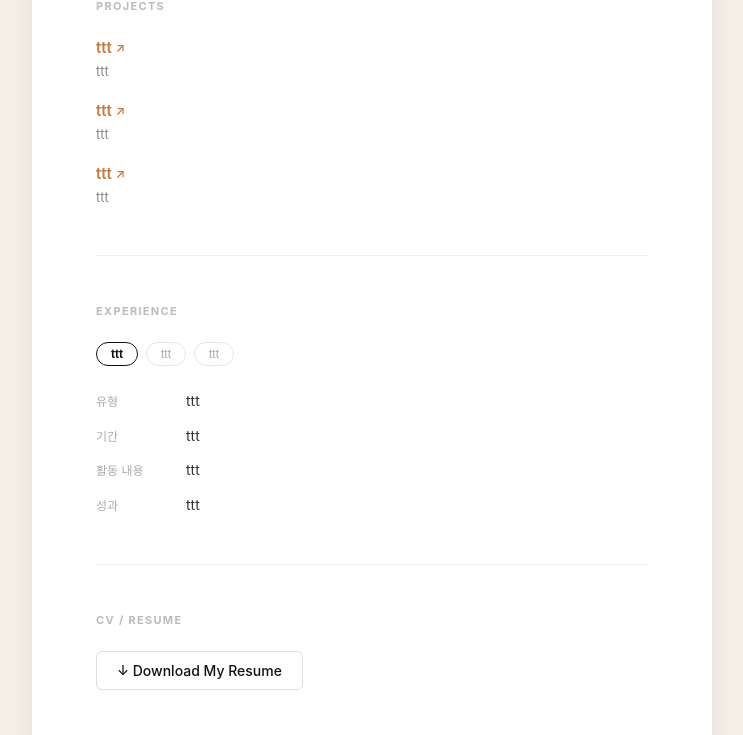
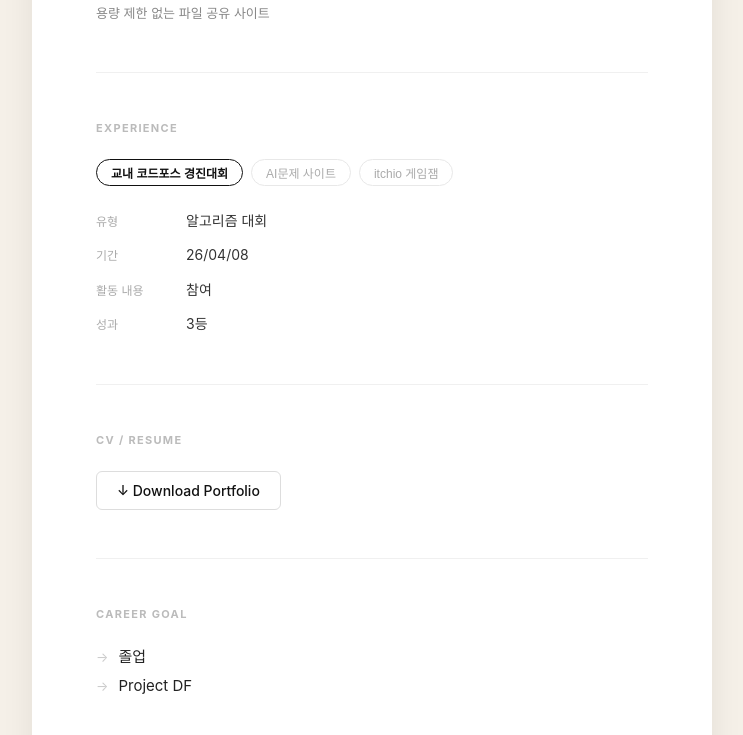
Before and after one commit to EmptyBug/EmptyBug.github.io, a plain HTML site: page index.html in a window 1280 px wide. Shown: the part 1318-2053 px from the top of the page, without its empty margins (268-1011 px from the left). Drawn offline with Linux system fonts and the light colour scheme.

Commit message:
데이터 수정
데이터 수정

```diff
--- a/data/data.js
+++ b/data/data.js
@@ -3,16 +3,12 @@ const DATA = {
   profile: {
     name: "채지운",
     photo: "data/face.jpg",
-    major: "인공지능 공학과",
-    desc: "백엔드와 서버, 그리고 스스로 판단하는 AI에 관심이 많습니다.",
+    major: "AI.SW학부(인공지능공학전공)",
+    desc: "백엔드와 서버, 그리고 AI.",
   },
 
   about: [
-    { label: "전공",       value: "인공지능 공학과" },
-    { label: "관심 분야",  value: "백엔드 · 서버 · 자율 행동 AI" },
-    { label: "진로 목표",  value: "SI · SM · 풀스택" },
-    { label: "학습 중",    value: "Spring · Node.js" },
-    { label: "AI 관심",    value: "타의적이지 않고 자의적인 AI" },
+    { label: "인공지능 공학을 전공하며, AI Persona에 대해 관심이있습니다. 저를 위한 개발하는 삶을 목표로 SI, SM에 관심을 가지며 관련 지식을 습득하고있습니다." , value : ""}
   ],
 
   education: [
@@ -53,7 +49,7 @@ const DATA = {
     {
       category: "Database",
       items: [
-        { name: "MySQL",  level: "중" },
+        { name: "MySQL",  level: "하" },
         { name: "SQLite", level: "하" },
         { name: "PostgreSQL", level: "하" }
       ],
@@ -61,31 +57,29 @@ const DATA = {
   ],
 
   projects: [
-    { name: "ttt", desc: "ttt", url: "#" },
-    { name: "ttt", desc: "ttt", url: "#" },
-    { name: "ttt", desc: "ttt", url: "#" },
+    { name: "DeepFurnace", desc: "AI 문제 풀이 사이트", url: "https://deepfurnace.com" },
+    { name: "DazzaGozza", desc: "용량 제한 없는 파일 공유 사이트", url: "https://dazzagozza.com" },
   ],
 
   experience: [
-    { tab: "ttt", 유형: "ttt", 기간: "ttt", 활동내용: "ttt", 성과: "ttt" },
-    { tab: "ttt", 유형: "ttt", 기간: "ttt", 활동내용: "ttt", 성과: "ttt" },
-    { tab: "ttt", 유형: "ttt", 기간: "ttt", 활동내용: "ttt", 성과: "ttt" },
+    { tab: "교내 코드포스 경진대회", 유형: "알고리즘 대회", 기간: "26/04/08", 활동내용: "참여", 성과: "3등" },
+    { tab: "AI문제 사이트", 유형: "Web", 기간: "26/05~", 활동내용: "백엔드", 성과: "제작중" },
+    { tab: "itchio 게임잼", 유형: "게임 해커톤", 기간: "25/06~", 활동내용: "전체", 성과: "순위권 외" },
   ],
 
   cv: {
-    file: "./ttttttttttttt.pdf",
+    file: "./index.html",
+    filename: "채지운_포트폴리오.html",
   },
 
   careerGoals: [
-    "ttttttttttttt",
-    "ttttttttttttt",
-    "ttttttttttttt",
-    "ttttttttttttt",
+    "졸업",
+    "Project DF"
   ],
 
   contact: {
-    email:  "ttttttttttttt@email.com",
-    github: "https://github.com/ttttttttttttt",
+    email:  "r14n7jng@email.com",
+    github: "https://github.com/EmptyBug",
   },
 
 };
--- a/index.html
+++ b/index.html
@@ -40,10 +40,15 @@
     .section { margin-bottom: 48px; }
     .section-title { font-size: 11px; font-weight: 600; color: #bbb; letter-spacing: 0.12em; text-transform: uppercase; margin-bottom: 24px; }
 
-    /* ── info rows (개요, education) ── */
+    /* ── info rows (education) ── */
     .info-row { display: flex; align-items: baseline; margin-bottom: 16px; }
     .info-label { font-size: 13px; font-weight: 600; color: #000; width: 110px; flex-shrink: 0; }
     .info-value { font-size: 15px; color: #222; line-height: 1.6; }
+
+    /* ── about 한 줄 ── */
+    .about-line { font-size: 14px; color: #444; line-height: 1.8; }
+    .about-line .about-item + .about-item::before { content: " · "; color: #ccc; margin: 0 4px; }
+    .about-label { font-size: 12px; font-weight: 600; color: #999; margin-right: 4px; }
 
     /* ── Skills 탭 슬라이더 ── */
     .skills-tabs { display: flex; gap: 8px; flex-wrap: wrap; margin-bottom: 24px; }
@@ -56,9 +61,11 @@
     .skills-panel { display: flex; gap: 12px; overflow-x: auto; scrollbar-width: none; cursor: grab; }
     .skills-panel::-webkit-scrollbar { display: none; }
     .skills-panel:active { cursor: grabbing; }
-    .skill-chip { min-width: calc((100% - 24px) / 3); flex-shrink: 0; display: flex; flex-direction: column; gap: 2px; padding: 12px 14px; border: 1px solid #f0f0f0; border-radius: 8px; }
+    .skill-chip { min-width: calc((100% - 24px) / 3); flex-shrink: 0; display: flex; flex-direction: column; gap: 6px; padding: 12px 14px; border: 1px solid #f0f0f0; border-radius: 8px; }
     .skill-chip-name { font-size: 14px; font-weight: 500; color: #222; }
-    .skill-chip-level { font-size: 11px; color: #bbb; }
+    .skill-gauge-wrap { height: 3px; background: #f0f0f0; border-radius: 99px; overflow: hidden; }
+    .skill-gauge-bar { height: 100%; border-radius: 99px; background: #c07a3a; transition: width 0.4s ease; }
+    .skill-gauge-label { font-size: 10px; color: #bbb; margin-top: 4px; }
     .chip-arrow { position: absolute; top: 50%; transform: translateY(-50%); width: 28px; height: 28px; border-radius: 50%; border: none; background: rgba(255,255,255,0.88); box-shadow: 0 1px 6px rgba(0,0,0,0.1); cursor: pointer; font-size: 13px; color: #555; display: flex; align-items: center; justify-content: center; z-index: 2; opacity: 0; pointer-events: none; transition: opacity 0.2s; }
     .chip-arrow.visible { opacity: 1; pointer-events: auto; }
     .chip-arrow-left { left: 4px; }
@@ -116,6 +123,9 @@
         </div>`;
     }
 
+    const levelMap  = { '하': 33, '중': 60, '중상': 80, '상': 100 };
+    const levelLabel = { '하': 'Basic', '중': 'Intermediate', '중상': 'Advanced', '상': 'Expert' };
+
     function renderSkills() {
       const tabs = DATA.skills.map((s, i) =>
         `<button class="skills-tab${i === 0 ? ' active' : ''}" data-index="${i}">${s.category}</button>`
@@ -123,11 +133,16 @@
 
       const panels = DATA.skills.map((s, pi) =>
         `<div class="chip-wrap">
-          <div class="skills-panel" id="chipPanel${pi}">${s.items.map(item => `
+          <div class="skills-panel" id="chipPanel${pi}">${s.items.map(item => {
+            const lvText = item.level || item.Level || '';
+            const pct = levelMap[lvText] ?? 0;
+            return `
             <div class="skill-chip">
               <span class="skill-chip-name">${item.name}</span>
-              <span class="skill-chip-level">${item.level || item.Level || '—'}</span>
-            </div>`).join('')}
+              <div class="skill-gauge-wrap"><div class="skill-gauge-bar" style="width:${pct}%"></div></div>
+              <span class="skill-gauge-label">${levelLabel[lvText] ?? ''}</span>
+            </div>`;
+          }).join('')}
           </div>
           <button class="chip-arrow chip-arrow-left" data-pi="${pi}">←</button>
           <button class="chip-arrow chip-arrow-right" data-pi="${pi}">→</button>
@@ -191,12 +206,12 @@
         </div>
       </div>
 
-      ${section('개요', infoRows(DATA.about))}
+      ${section('개요', `<div class="about-line">${DATA.about.map(r => `<span class="about-item"><span class="about-label">${r.label}</span>${r.value}</span>`).join('')}</div>`)}
       ${section('Education', infoRows(DATA.education))}
       ${section('Skills', renderSkills())}
       ${section('Projects', renderProjects())}
       ${section('Experience', renderExperience())}
-      ${section('CV / Resume', `<a class="cv-link" href="${DATA.cv.file}" download>↓ Download My Resume</a>`)}
+      ${section('CV / Resume', `<a class="cv-link" href="${DATA.cv.file}" download="${DATA.cv.filename}">↓ Download Portfolio</a>`)}
       ${section('Career Goal', `<div class="goal-list">${DATA.careerGoals.map(g => `<div class="goal-item">${g}</div>`).join('')}</div>`)}
       ${renderContact()}
     `;
```
Also changed, not shown: data/face.jpg.
